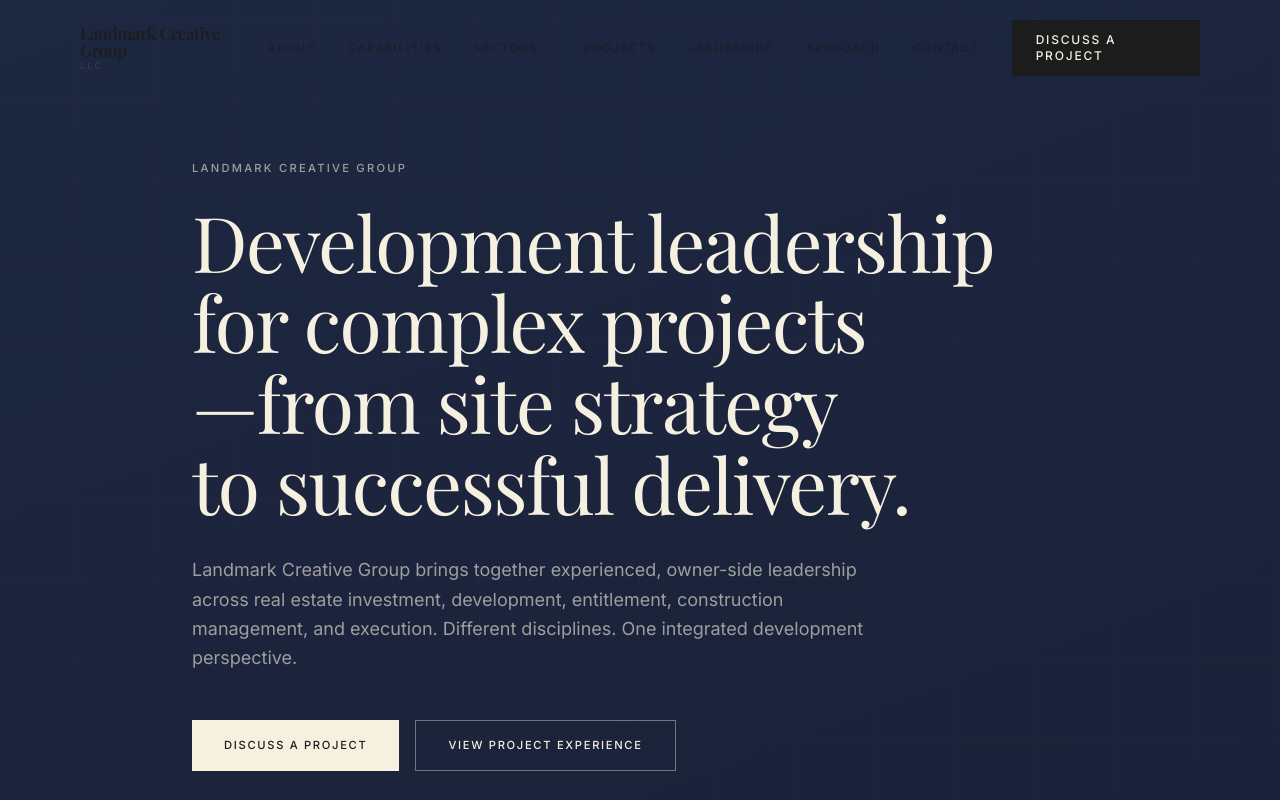
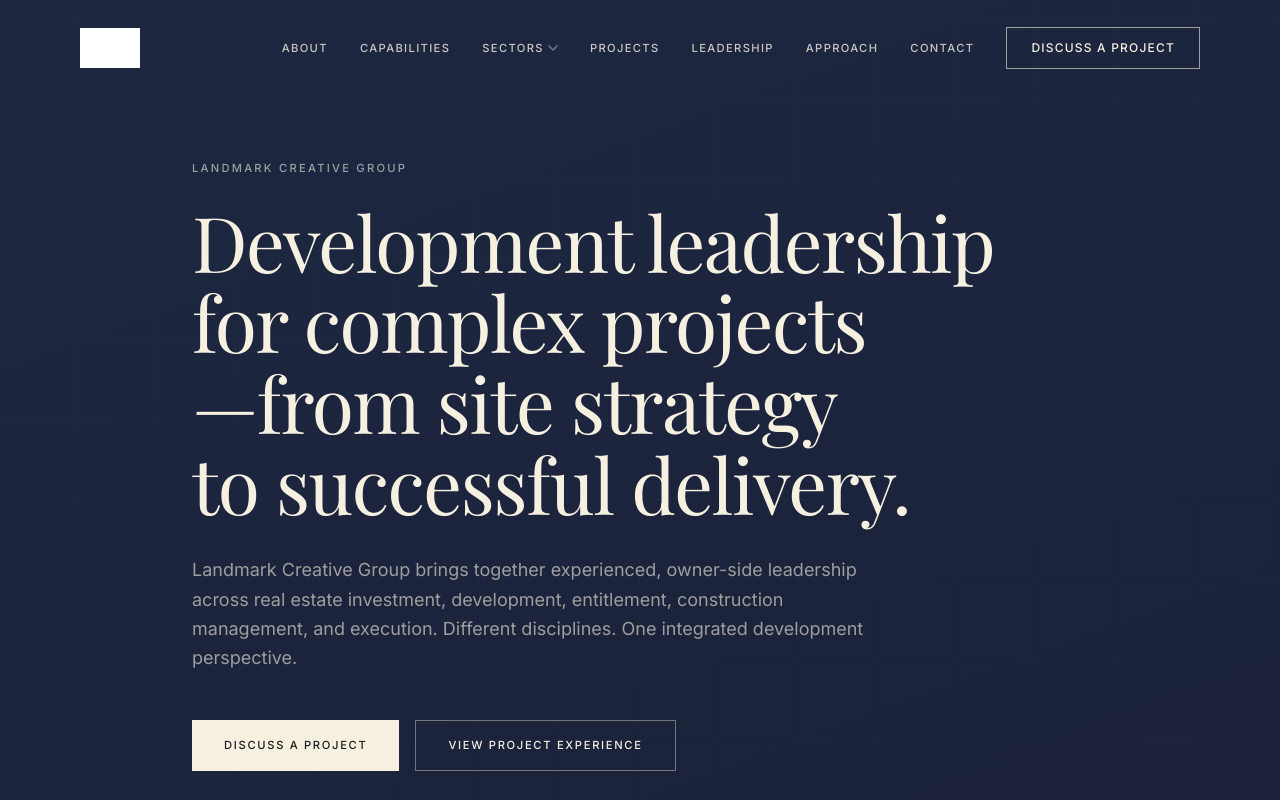
Before and after one commit to ShaneCRH/LCG-Website, a Next.js app: page / in a window 1280 px wide. Shown: the top 800 px of the page. Built offline with nearby package versions, Linux system fonts and the light colour scheme; a web font is replaced by a local one.

Commit message:
Add LCG logo; fix nav contrast on dark hero sections (ivory text when transparent)

```diff
--- a/src/components/layout/SiteFooter.tsx
+++ b/src/components/layout/SiteFooter.tsx
@@ -1,4 +1,5 @@
 import Link from "next/link";
+import Image from "next/image";
 
 const footerNav = {
   company: [
@@ -30,10 +31,13 @@ export function SiteFooter() {
         {/* Top: Brand + CTA */}
         <div className="grid md:grid-cols-2 gap-12 mb-16 pb-16 border-b border-ivory/10">
           <div>
-            <p className="font-serif text-2xl text-ivory font-medium mb-3">
-              Landmark Creative Group
-            </p>
-            <p className="text-[0.65rem] tracking-[0.25em] uppercase text-ivory/40 mb-6">LLC</p>
+            <Image
+              src="/brand/logo-horizontal.png"
+              alt="Landmark Creative Group LLC"
+              width={200}
+              height={55}
+              className="h-9 w-auto mb-6 brightness-0 invert opacity-90"
+            />
             <p className="text-sm text-ivory/60 leading-relaxed max-w-sm">
               Development leadership for complex projects — from opportunity and site strategy through successful delivery.
             </p>
--- a/src/components/layout/SiteHeader.tsx
+++ b/src/components/layout/SiteHeader.tsx
@@ -2,6 +2,7 @@
 
 import { useState, useEffect } from "react";
 import Link from "next/link";
+import Image from "next/image";
 
 const navItems = [
   { label: "About", href: "/about" },
@@ -34,25 +35,28 @@ export function SiteHeader() {
     return () => window.removeEventListener("scroll", handleScroll);
   }, []);
 
+  const transparent = !scrolled && !menuOpen;
+
   return (
     <header
       className={`fixed top-0 left-0 right-0 z-50 transition-all duration-300 ${
-        scrolled ? "bg-ivory/96 backdrop-blur-sm shadow-sm border-b border-charcoal/8" : "bg-transparent"
+        scrolled || menuOpen
+          ? "bg-ivory/96 backdrop-blur-sm shadow-sm border-b border-charcoal/8"
+          : "bg-transparent"
       }`}
     >
       <div className="container-site">
         <div className="flex items-center justify-between h-20 md:h-24">
           {/* Logo */}
-          <Link
-            href="/"
-            className="flex flex-col leading-none focus-visible:outline-none focus-visible:ring-2 focus-visible:ring-charcoal focus-visible:ring-offset-2"
-          >
-            <span className="font-serif font-semibold text-charcoal tracking-tight" style={{ fontSize: "1.05rem" }}>
-              Landmark Creative Group
-            </span>
-            <span className="text-[0.6rem] tracking-[0.2em] uppercase text-graphite/60 mt-0.5">
-              LLC
-            </span>
+          <Link href="/" className="focus-visible:outline-none focus-visible:ring-2 focus-visible:ring-charcoal focus-visible:ring-offset-2 flex items-center">
+            <Image
+              src="/brand/logo-horizontal.png"
+              alt="Landmark Creative Group LLC"
+              width={220}
+              height={60}
+              className={`h-10 w-auto transition-all duration-300 ${transparent ? "brightness-0 invert" : ""}`}
+              priority
+            />
           </Link>
 
           {/* Desktop Navigation */}
@@ -66,11 +70,15 @@ export function SiteHeader() {
               >
                 <Link
                   href={item.href}
-                  className="nav-link flex items-center gap-1"
+                  className={`text-[0.7rem] tracking-[0.12em] uppercase font-medium transition-colors flex items-center gap-1 ${
+                    transparent
+                      ? "text-ivory/80 hover:text-ivory"
+                      : "text-charcoal/70 hover:text-charcoal"
+                  }`}
                 >
                   {item.label}
                   {item.children && (
-                    <svg className="w-2.5 h-2.5 opacity-40" viewBox="0 0 10 6" fill="none">
+                    <svg className="w-2.5 h-2.5 opacity-50" viewBox="0 0 10 6" fill="none">
                       <path d="M1 1l4 4 4-4" stroke="currentColor" strokeWidth="1.5" strokeLinecap="round" />
                     </svg>
                   )}
@@ -90,22 +98,29 @@ export function SiteHeader() {
                 )}
               </div>
             ))}
-            <Link href="/contact" className="btn-primary text-xs py-3 px-6">
+            <Link
+              href="/contact"
+              className={`text-xs py-3 px-6 tracking-widest uppercase font-medium transition-colors border ${
+                transparent
+                  ? "border-ivory/60 text-ivory hover:bg-ivory hover:text-charcoal"
+                  : "bg-charcoal text-ivory border-charcoal hover:bg-charcoal/80"
+              }`}
+            >
               Discuss a Project
             </Link>
           </nav>
 
           {/* Mobile Menu Toggle */}
           <button
-            className="lg:hidden p-2 focus-visible-ring"
+            className="lg:hidden p-2"
             onClick={() => setMenuOpen(!menuOpen)}
             aria-label={menuOpen ? "Close menu" : "Open menu"}
             aria-expanded={menuOpen}
           >
             <div className="w-6 flex flex-col gap-1.5">
-              <span className={`block h-px bg-charcoal transition-all duration-200 ${menuOpen ? "rotate-45 translate-y-2" : ""}`} />
-              <span className={`block h-px bg-charcoal transition-all duration-200 ${menuOpen ? "opacity-0" : ""}`} />
-              <span className={`block h-px bg-charcoal transition-all duration-200 ${menuOpen ? "-rotate-45 -translate-y-2" : ""}`} />
+              <span className={`block h-px transition-all duration-200 ${transparent ? "bg-ivory" : "bg-charcoal"} ${menuOpen ? "rotate-45 translate-y-2" : ""}`} />
+              <span className={`block h-px transition-all duration-200 ${transparent ? "bg-ivory" : "bg-charcoal"} ${menuOpen ? "opacity-0" : ""}`} />
+              <span className={`block h-px transition-all duration-200 ${transparent ? "bg-ivory" : "bg-charcoal"} ${menuOpen ? "-rotate-45 -translate-y-2" : ""}`} />
             </div>
           </button>
         </div>
```
Also changed, not shown: public/brand/logo-horizontal.png (added), public/brand/logo-stacked.jpg (added).
